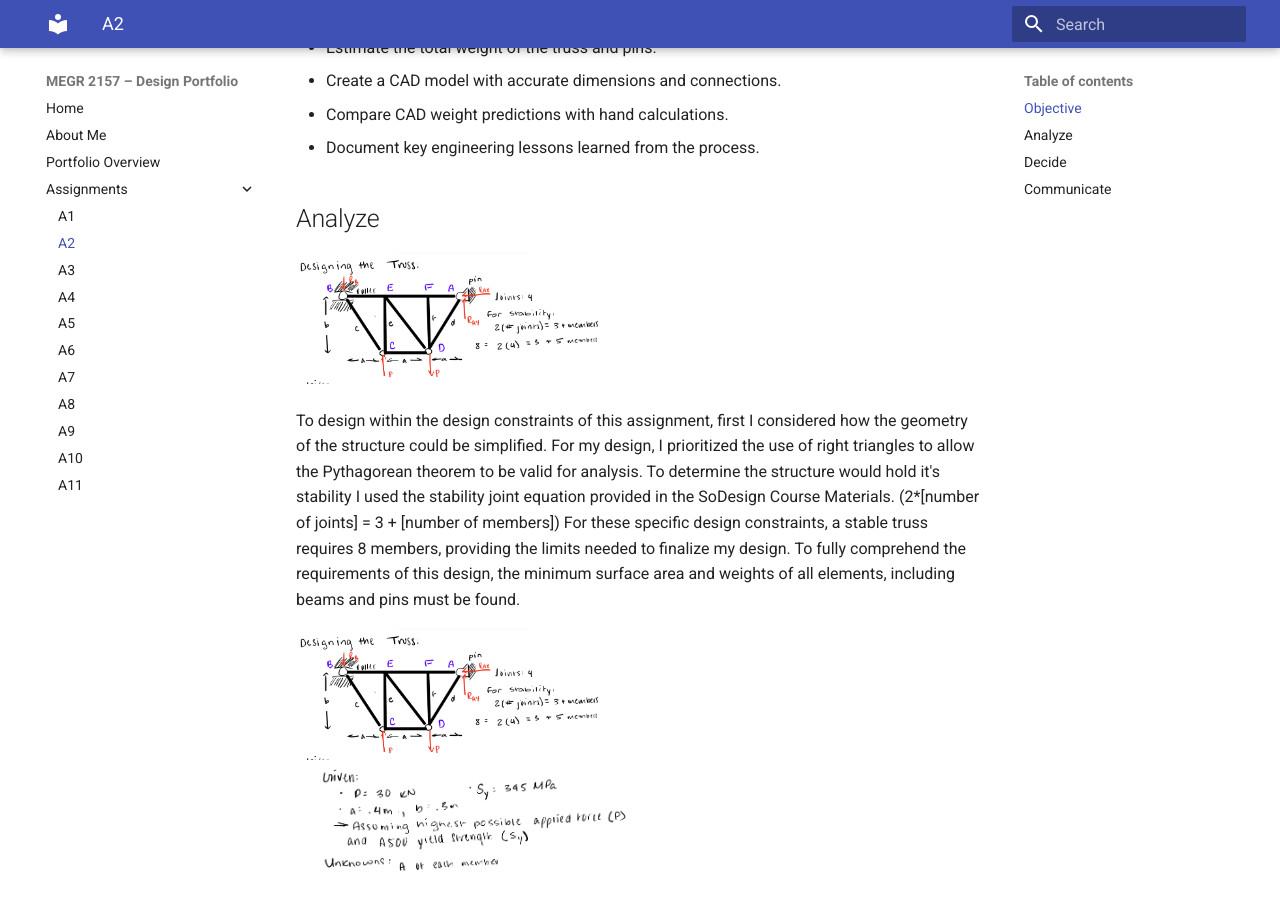
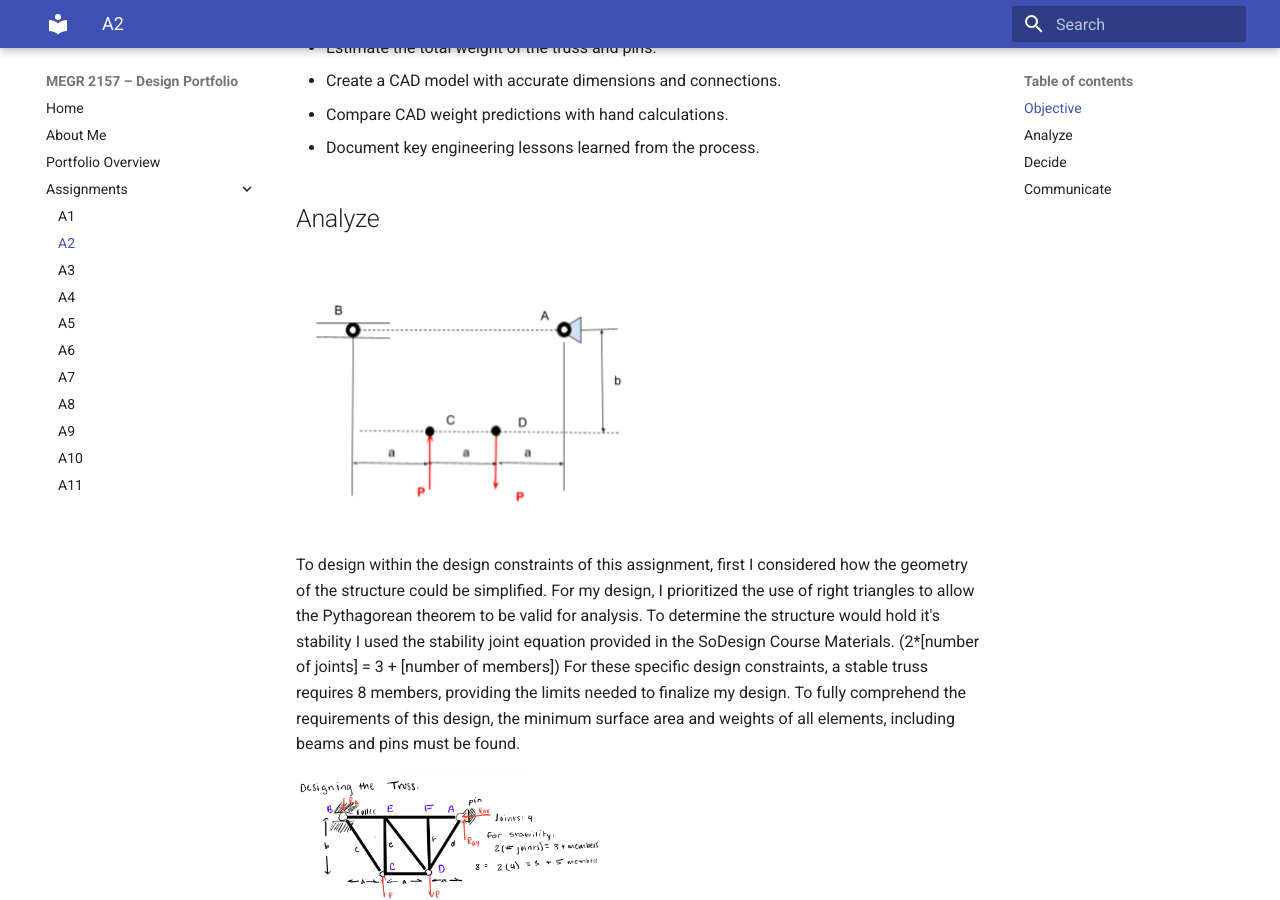
Before and after one commit to swils201/megr2156portfolio, an MkDocs documentation site: the page built from docs/assignments/A02/index.md, in a window 1280 px wide and 900 px high, scrolled down 364 px. Built offline with MkDocs 1.6.1 and Material for MkDocs 9.7.7, drawn with Linux system fonts in a browser that asks for light colours.

Commit message:
Update index.md

```diff
--- a/docs/assignments/A02/index.md
+++ b/docs/assignments/A02/index.md
@@ -13,7 +13,7 @@
 
 
 ## Analyze
-<img src="Final Truss Design.png" width="50%">
+<img src="DesignConstraint.png" width="50%">
 
 To design within the design constraints of this assignment, first I considered how the geometry of the structure could be simplified. For my design, I prioritized the use of right triangles to allow the Pythagorean theorem to be valid for analysis. To determine the structure would hold it's stability I used the stability joint equation provided in the SoDesign Course Materials. (2*[number of joints] = 3 + [number of members]) For these specific design constraints, a stable truss requires 8 members, providing the limits needed to finalize my design. To fully comprehend the requirements of this design, the minimum surface area and weights of all elements, including beams and pins must be found.
 
```
